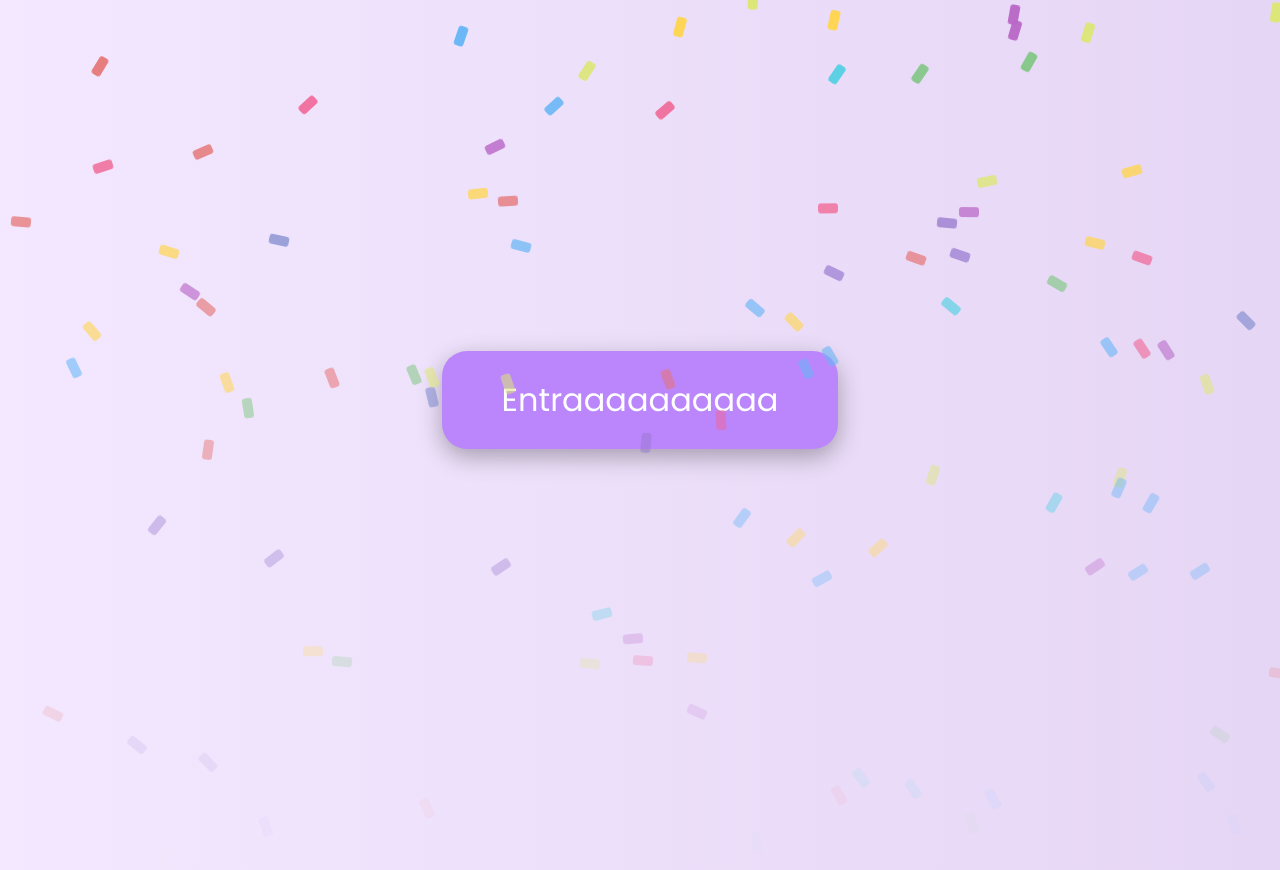
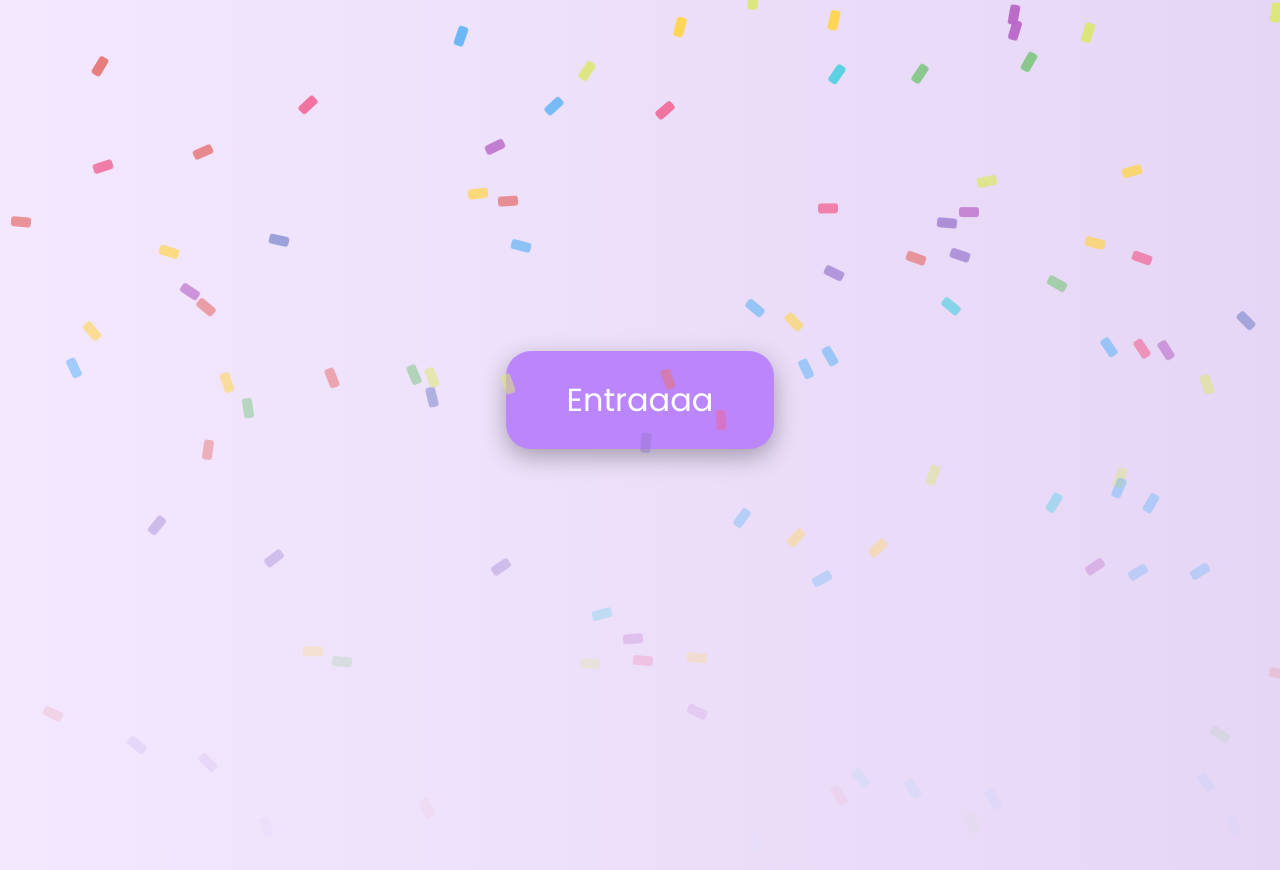
Before and after one commit to Isabelazg29/parati-3, a plain HTML site: page index.html in a window 1280 px wide. Drawn offline with Linux system fonts and the light colour scheme.

Commit message:
Update index.html

```diff
--- a/index.html
+++ b/index.html
@@ -136,7 +136,7 @@
 
   <audio id="audio" src="Kevin Kaarl - San Lucas (Video oficial).mp3" preload="auto"></audio>
 
-  <button id="boton" onclick="mostrarMensaje()">Entraaaaaaaaaa</button>
+  <button id="boton" onclick="mostrarMensaje()">Entraaaa</button>
 
   <h1 id="titulo">Feliz cumpleaños a mi niña 💐</h1>
   <p class="mensaje" id="texto">
```
